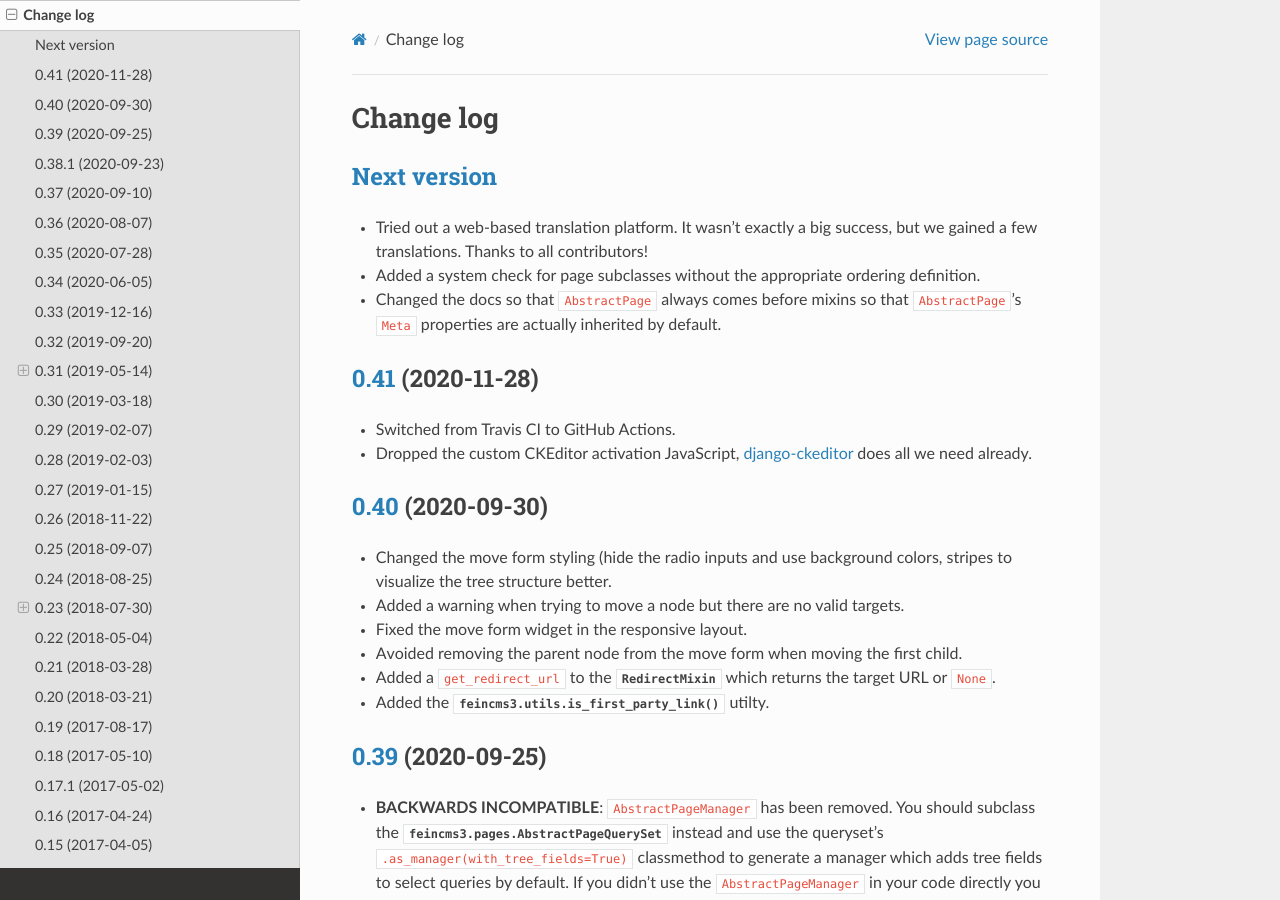
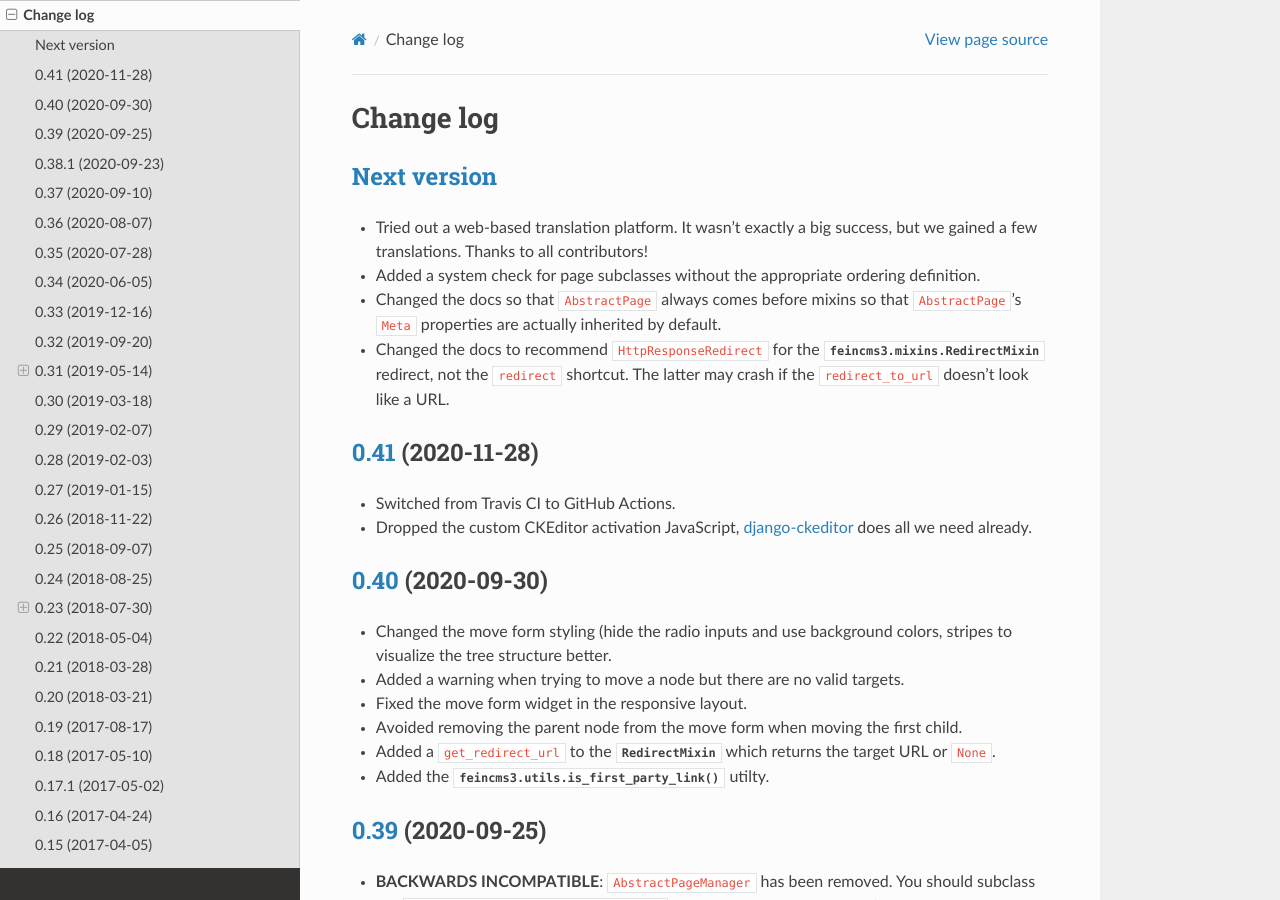
Before and after one commit to feincms/feincms3, a Sphinx documentation site: the page built from docs/project/changelog.rst, in a window 1280 px wide and 900 px high. Built offline with Sphinx 7.4.7 and the Read the Docs theme 2.0.0, drawn with Linux system fonts in a browser that asks for light colours; the version number could not be read and is left out.

Commit message:
Stop recommending redirect() for the RedirectMixin

```diff
--- a/CHANGELOG.rst
+++ b/CHANGELOG.rst
@@ -13,6 +13,10 @@ Change log
 - Changed the docs so that ``AbstractPage`` always comes before mixins
   so that ``AbstractPage``'s ``Meta`` properties are actually inherited
   by default.
+- Changed the docs to recommend ``HttpResponseRedirect`` for the
+  :class:`feincms3.mixins.RedirectMixin` redirect, not the ``redirect``
+  shortcut. The latter may crash if the ``redirect_to_url`` doesn't look
+  like a URL.
 
 
 `0.41`_ (2020-11-28)
--- a/docs/guides/redirects.rst
+++ b/docs/guides/redirects.rst
@@ -22,10 +22,10 @@ has to be implemented in the page view:
 
 .. code-block:: python
 
-    from django.shortcuts import redirect
+    from django.http import HttpResponseRedirect
 
     def page_detail(request, path):
         page = ...
         if page.get_redirect_url():
-            return redirect(page.get_redirect_url())
+            return HttpResponseRedirect(page.get_redirect_url())
         # Default rendering continues here.
```
Also changed, not shown: 2 other files.
